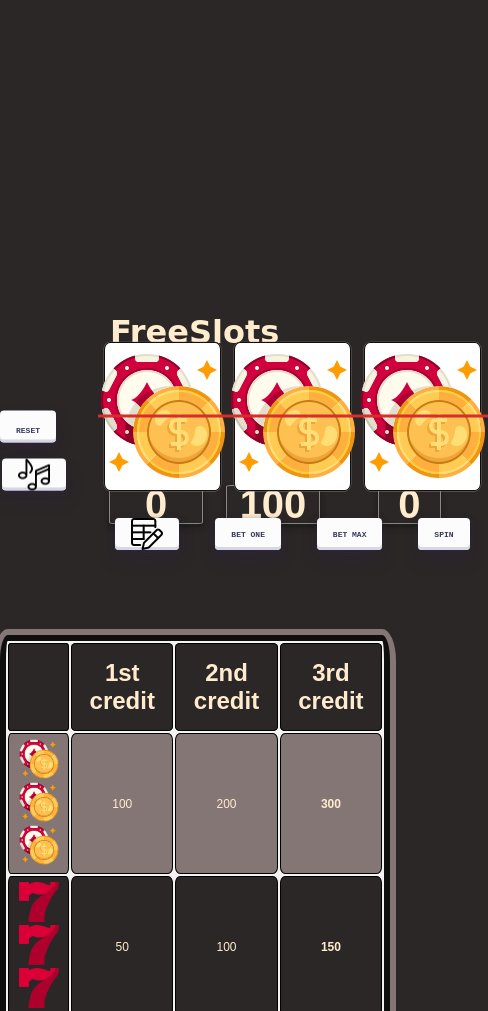
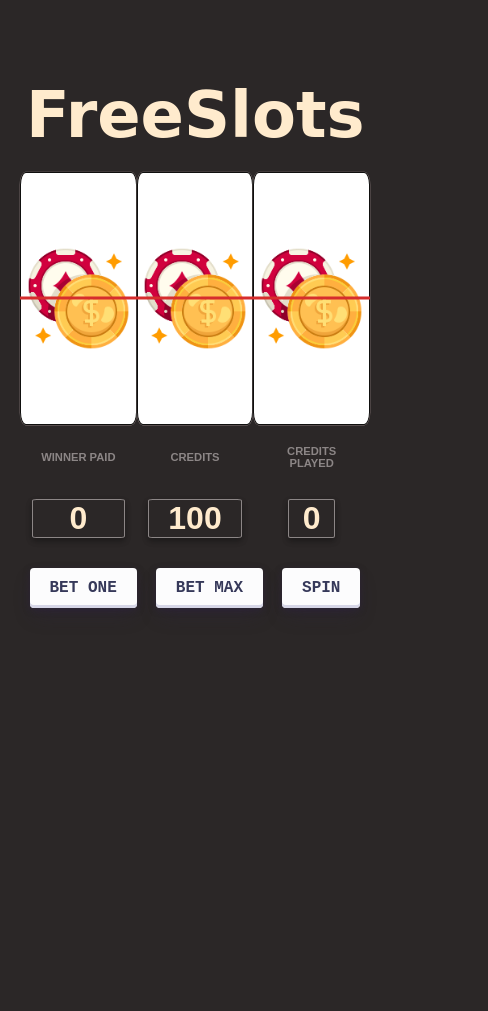
Before and after one commit to JennyZhong2022/Slot-Machine, a plain HTML site: page index.html in a window 390 px wide. Shown: the top 1011 px of the page, 488 px wide, since content can reach past the window. After the commit the page ends 844 px from the top, so only its background shows below. Drawn offline with nearby package versions, Linux system fonts and the light colour scheme.

Commit message:
responsive update

```diff
--- a/css/main.css
+++ b/css/main.css
@@ -202,67 +202,115 @@ button:disabled {
   box-shadow: none;
 }
 
+@media (max-width: 1024px) {
+  #replay,
+  #sound,
+  #playTable {
+    display: none;
+  }
 
-/*  need to do responsive !!! below */
+}
 
-@media  (min-width: 769px) and (max-width: 1279px) {
+@media (max-width: 480px) {
+
+  .firstPage {
+    height: 80vh;
+    padding: 10px;
+  }
+
   h1 {
-    font-size: 3rem;
+    text-align: center;
+    margin-bottom: 10px;
   }
+
   main {
-    height: 70vmin;
-    width: 70vmin;
+    height: auto;
+    width: 100%;
+    display: flex;
+    flex-direction: column;
+    justify-content: flex-start;
+    align-items: center;
+    padding: 10px;
   }
-#scoreText > p, button {
+
+
+  #slotScreen {
+    display: flex;
+    justify-content: space-around;
+    align-items: center;
+    width: 100%;
+    height: 30vh; /* Reduce the height */
+  }
+
+  #slotScreen > div {
+    width: 35%;
+    height: 100%;
+  }
+
+  #slotScreen > div > img {
+    width: 90%;
+
+  }
+
+
+
+  /* New section for buttons below the slot screen */
+  #controlButtons {
+    display: flex;
+    justify-content: space-around;
+    align-items: center;
+    width: 100%;
+    margin: 20px 0;
+  }
+
+  #replay,
+  #sound {
+    height: 2.5rem;
+    padding: 0 1.25rem;
     font-size: 1rem;
   }
-#scoreScreen > div {
-    font-size: 3.5rem;
-}
-button {
-    height: 3rem;
-    padding: 0 1.5rem;
-}
+
+
+  #scoreText,
+  #scoreScreen {
+    width: 100%;
+    display: grid;
+    grid-template-columns: repeat(3, 1fr);
+    margin: 10px 0;
   }
 
-/* Tablets & Larger Smartphones (481-768px) */
-@media (min-width: 481px) and (max-width: 768px) {
-  h1 {
-    font-size: 2.5rem;
+  #scoreText > p,
+  #scoreScreen > div {
+    margin-top: 20px;
+    text-align: center;
+    align-items: center;
   }
-main {
-    height: 60vmin;
-    width: 60vmin;
+
+  #scoreText > p{
+    font-size: 0.7rem;
   }
-#scoreText > p, button {
-    font-size: 0.6rem;
+
+  #scoreScreen > div {
+    font-size: 2rem;
   }
-#scoreScreen > div {
-    font-size: 3rem;
+
+  #buttons {
+    display: flex;
+    justify-content: space-around;
+    align-items: center;
+    width: 100%;
+    margin-top: 20px;
   }
+
+  #playTable {
+    display: none;
+  }
+
+
+
   button {
     height: 2.5rem;
     padding: 0 1.25rem;
+    font-size: 1rem;
   }
 }
-
-
-@media (max-width: 480px) {
-  h1 {
-    font-size: 2rem;
-}
-main {
-    height: 50vmin;
-    width: 50vmin;
-}
-#scoreText > p, button {
-    font-size: 0.5rem;
-}
-#scoreScreen > div {
-    font-size: 2.5rem;
-}
-button {
-    height: 2rem;
-    padding: 0 1rem;
-}
-}
--- a/css/table.css
+++ b/css/table.css
@@ -1,11 +1,4 @@
-* {
-  box-sizing: border-box;
-}
 
-body {
-  padding: 0;
-  margin: 0;
-}
 
 .secondPage {
   background-color: rgb(47, 44, 44);
@@ -71,7 +64,7 @@ td:last-child {
 
 
 
-@media (max-width: 480px) {
+/* @media (max-width: 480px) {
   th {
     font-size: 1.5rem;
   }
@@ -113,4 +106,11 @@ td:last-child {
   td img {
     width: 3rem;
   }
+} */
+
+
+@media (max-width: 480px) {
+  .secondPage {
+    display: none;
+  }
 }
```
Also changed, not shown: index.html (+17 -0 lines). Lines whose indentation alone changed are shown as unchanged.
